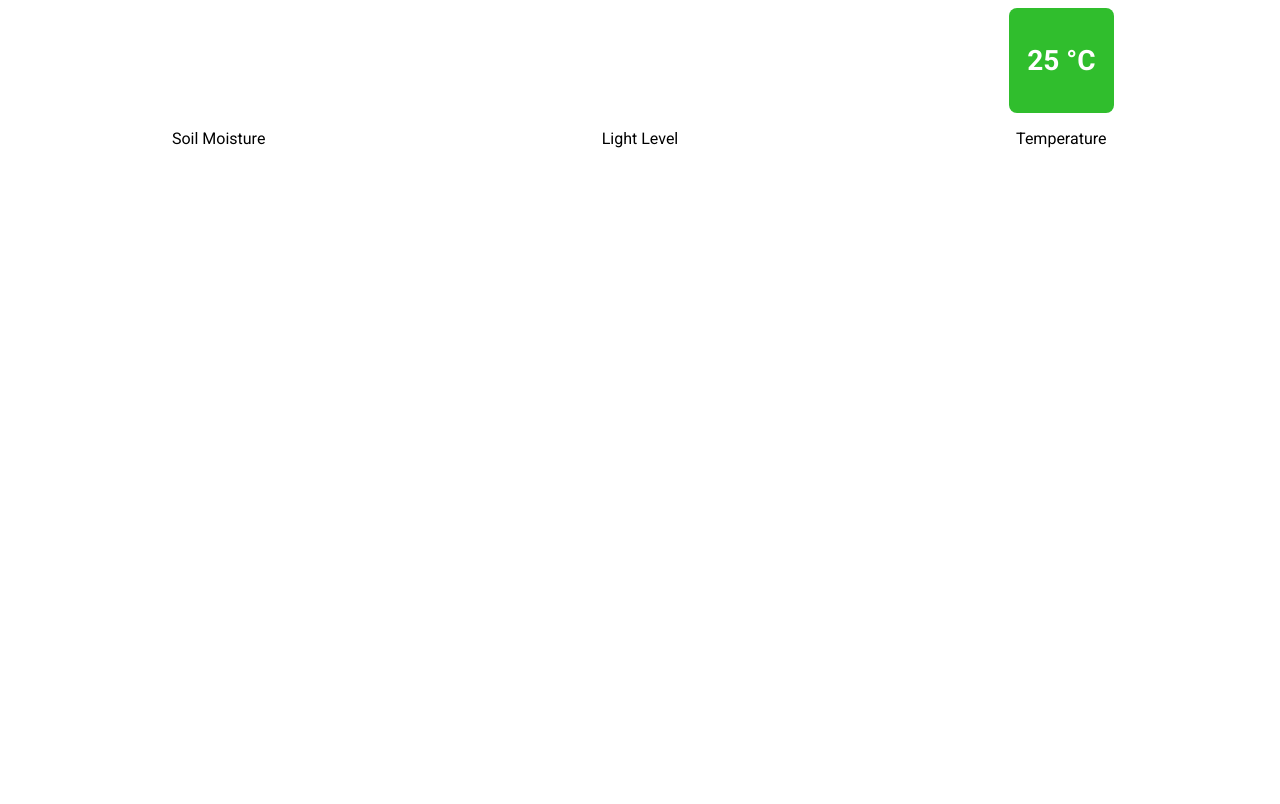
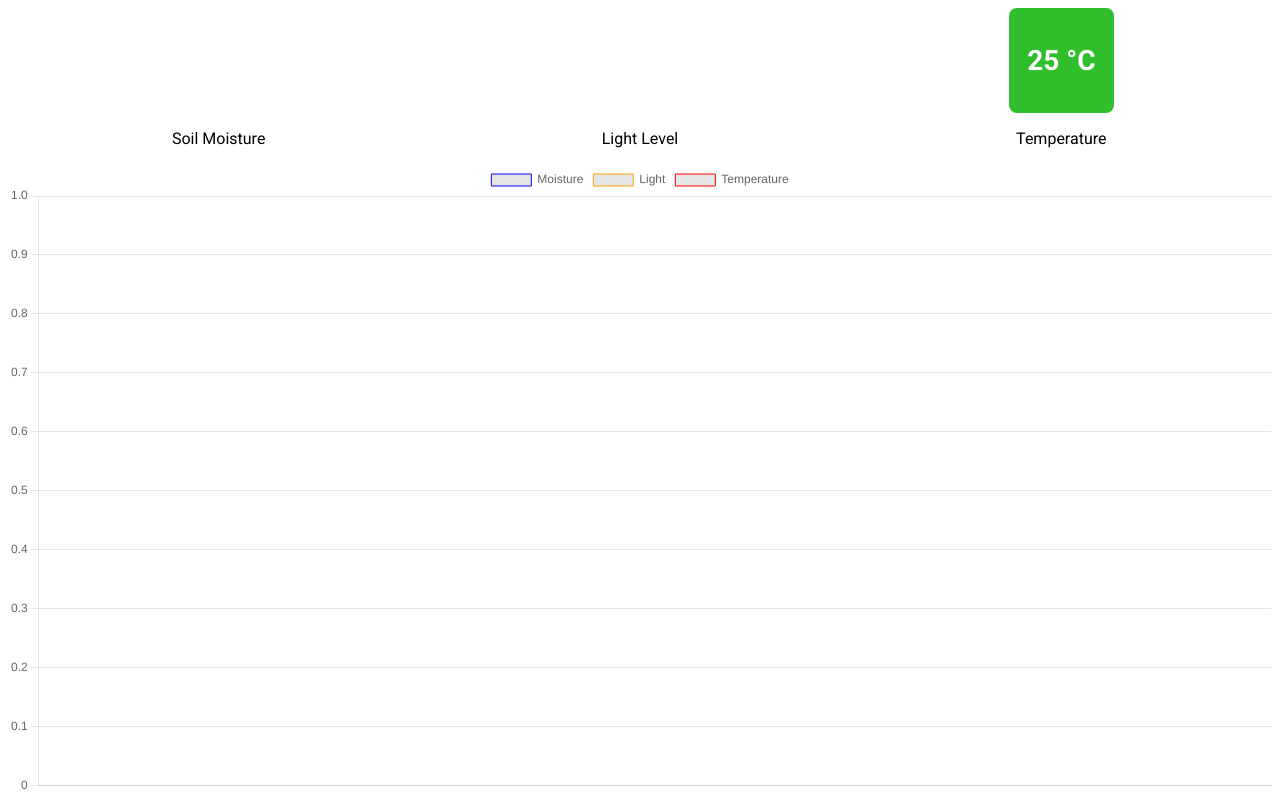
Before and after one commit to andreeabrezuica/Botani-Talk, a plain HTML site: page src/WifiModule/data/index.html in a window 1280 px wide. Drawn offline with nearby package versions, Linux system fonts and the light colour scheme; no server answers.

Commit message:
#10 #14 implemented stat history (csv file)

```diff
--- a/src/WifiModule/data/index.html
+++ b/src/WifiModule/data/index.html
@@ -6,6 +6,7 @@
   <meta name="viewport" content="width=device-width, initial-scale=1.0">
   <title>BotaniTalk Dashboard</title>
   <link rel="stylesheet" href="style.css">
+  <script src="https://cdnjs.cloudflare.com/ajax/libs/Chart.js/3.7.0/chart.min.js"></script>
 </head>
 
 <body>
@@ -25,6 +26,8 @@
     </div>
   </div>
 
+  <canvas id="lineChart" width="800" height="400"></canvas>
+
 </body>
 
 <script>
@@ -32,6 +35,8 @@
     updateCircles();
     getCurrentStatus();
     setInterval(getCurrentStatus, 1000);
+    fetchDataAndUpdateChart();
+    setInterval(fetchDataAndUpdateChart, 60000);
   }
 
   function getCurrentStatus() {
@@ -79,6 +84,82 @@
       }, 10);
     });
   }
+
+  const lineChart = new Chart(document.getElementById('lineChart').getContext('2d'), {
+    type: 'line',
+    data: {
+      labels: [],
+      datasets: [{
+        label: 'Moisture',
+        data: [],
+        borderColor: 'blue',
+        borderWidth: 1,
+        fill: false,
+        tension: .4
+      }, {
+        label: 'Light',
+        data: [],
+        borderColor: 'orange',
+        borderWidth: 1,
+        fill: false,
+        tension: .4
+      }, {
+        label: 'Temperature',
+        data: [],
+        borderColor: 'red',
+        borderWidth: 1,
+        fill: false,
+        tension: .4
+      }]
+    },
+    options: {
+      scales: {
+        x: {
+          type: 'category'
+        }
+      }
+    }
+  });
+
+  function fetchDataAndUpdateChart() {
+    fetch('/sensors')
+      .then(response => response.text())
+      .then(csv => {
+        const rows = csv.trim().split('\n').slice(1); // Skip header
+        const data = rows.map(row => {
+          const [moisture, light, temperature, time] = row.split(',');
+          // Check for valid data
+          if (!isNaN(parseFloat(moisture)) && !isNaN(parseFloat(light)) && !isNaN(parseFloat(temperature)) && !isNaN(parseInt(time))) {
+            return {
+              moisture: parseFloat(moisture),
+              light: parseFloat(light),
+              temperature: parseFloat(temperature),
+              time: new Date(parseInt(time) * 1000) // Convert UNIX time to milliseconds
+            };
+          } else {
+            return null; // Invalid data
+          }
+        }).filter(entry => entry !== null); // Remove null entries
+        console.log(data);
+
+        // Prepare data for Chart.js
+        const labels = data.map(entry => entry.time.toLocaleString()); // Convert time to readable format
+        const moistureData = data.map(entry => entry.moisture);
+        const lightData = data.map(entry => entry.light);
+        const temperatureData = data.map(entry => entry.temperature);
+
+        // Update chart with new data
+        lineChart.data.labels = labels;
+        lineChart.data.datasets[0].data = moistureData;
+        lineChart.data.datasets[1].data = lightData;
+        lineChart.data.datasets[2].data = temperatureData;
+        lineChart.update();
+
+      })
+      .catch(error => {
+        console.error('Error fetching data:', error);
+      });
+  }
 </script>
 
 </html>
```
Also changed, not shown: 1 other file.
